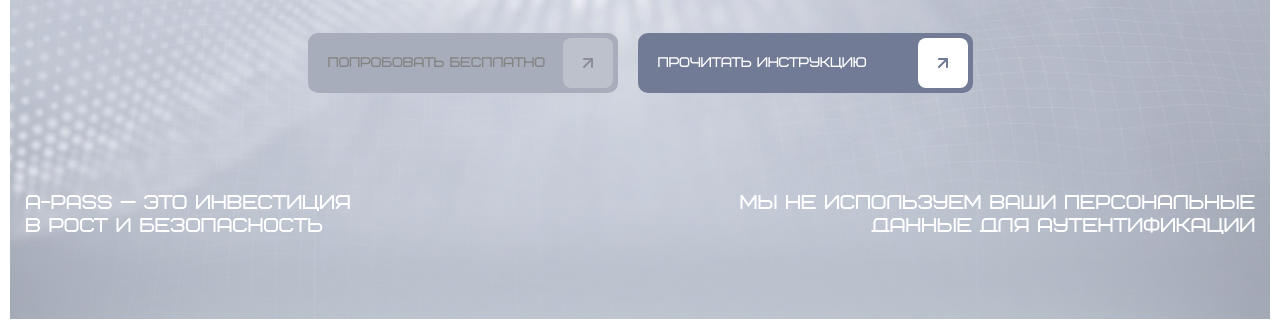
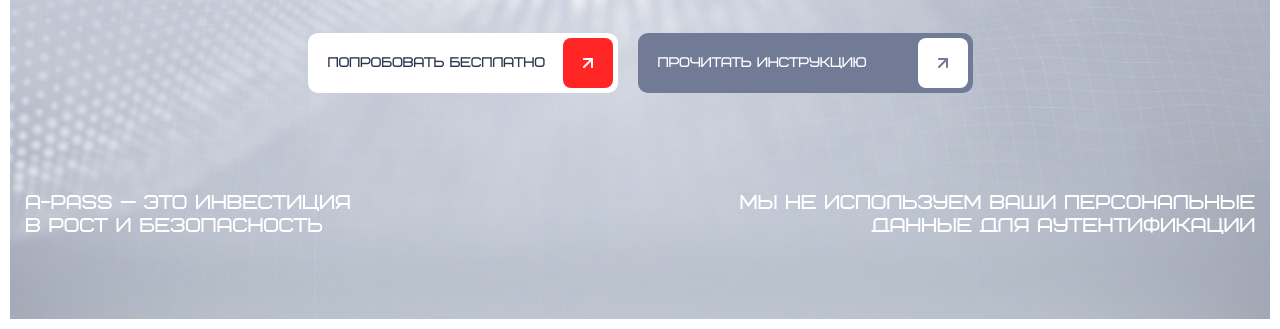
Before and after one commit to alexius90e/a-pass, a plain HTML site: page index.html in a window 1280 px wide. Shown: the part 471-800 px from the top of the page. Drawn offline with Linux system fonts and the light colour scheme.

```diff
--- a/index.html
+++ b/index.html
@@ -81,7 +81,7 @@
             </div>
 
             <div class="first-screen__controls">
-              <button class="first-screen__controls-button first-screen__controls-button_trial" disabled>
+              <button class="first-screen__controls-button first-screen__controls-button_trial">
                 <span class="first-screen__controls-button-text">Попробовать бесплатно</span>
                 <span class="first-screen__controls-button-icon"></span>
               </button>
```
